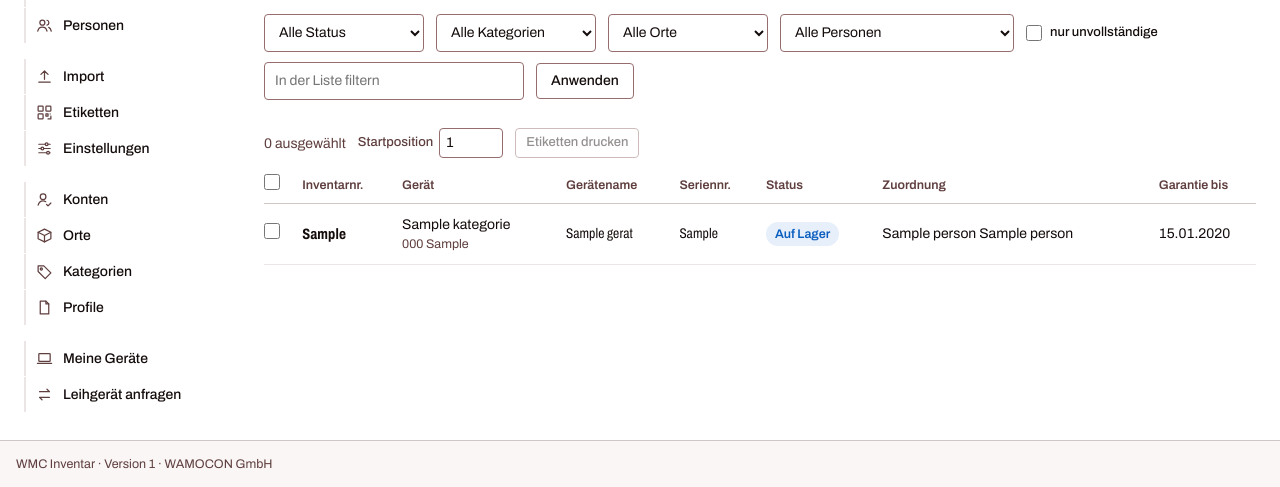
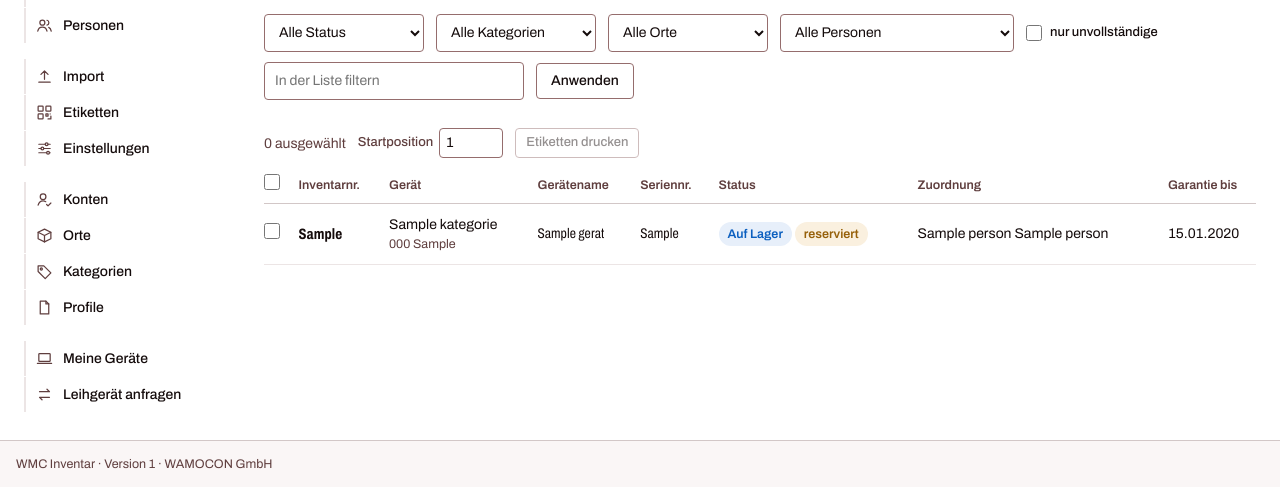
Before and after one commit to Wamocon/wmc-inventar, a Django app: page /geraete/ in a window 1280 px wide. Shown: the part 224-711 px from the top of the page. Run offline with Django 5.2, Linux system fonts and the light colour scheme; a user stored in the database is signed in; tables that the repository leaves empty hold one stand-in row (values such as "Sample post"); parts of the project's set-up code (start-up, migrations or seed data) failed here and were passed over.

Commit message:
F-33: Zusatz reserviert neben dem Status (Kapitel 4, TESTSCHNITTSTELLE 5)
Co-Authored-By: Claude Opus 5.5 <noreply@anthropic.com>

```diff
--- a/templates/geraete/detail.html
+++ b/templates/geraete/detail.html
@@ -13,7 +13,7 @@
     </div>
   </div>
   <div class="detail-meta">
-    <div class="pills"><span class="chip-status {{ gerat.status }}" data-test="status" data-wert="{{ gerat.status_wert }}">{{ gerat.status_anzeige }}</span>{% if gerat.leihpool %}<span class="chip-status verliehen">Leihpool</span>{% endif %}</div>
+    <div class="pills"><span class="chip-status {{ gerat.status }}" data-test="status" data-wert="{{ gerat.status_wert }}">{{ gerat.status_anzeige }}</span>{% if gerat.leihpool %}<span class="chip-status verliehen">Leihpool</span>{% endif %}{% if gerat.reserviert %}<span class="chip-status warn" data-test="zusatz-reserviert">reserviert</span>{% endif %}</div>
     <p class="small">QR-Code öffnet <span data-test="qr-inhalt">{{ qr_inhalt }}</span></p>
   </div>
 </div>
--- a/templates/geraete/liste.html
+++ b/templates/geraete/liste.html
@@ -81,7 +81,7 @@
           <td data-test="zeile-name">{{ g.kategorie.name }}<span class="sub">{{ g.hersteller }} {{ g.modell }}</span></td>
           <td class="nowrap mono">{{ g.geraetename|default:"–" }}</td>
           <td class="nowrap mono">{{ g.seriennummer|default:"–" }}</td>
-          <td class="nowrap"><span class="chip-status {{ g.status }}" data-test="status">{{ g.status_anzeige }}</span></td>
+          <td class="nowrap"><span class="chip-status {{ g.status }}" data-test="status">{{ g.status_anzeige }}</span>{% if g.reserviert %} <span class="chip-status warn" data-test="zusatz-reserviert">reserviert</span>{% endif %}</td>
           <td>{% if g.person %}{{ g.person.voller_name }}{% elif g.ort %}{{ g.ort.kennung }}{% else %}–{% endif %}</td>
           <td class="nowrap">{{ g.garantie_bis|date:"d.m.Y"|default:"–" }}</td>
         </tr>
```
